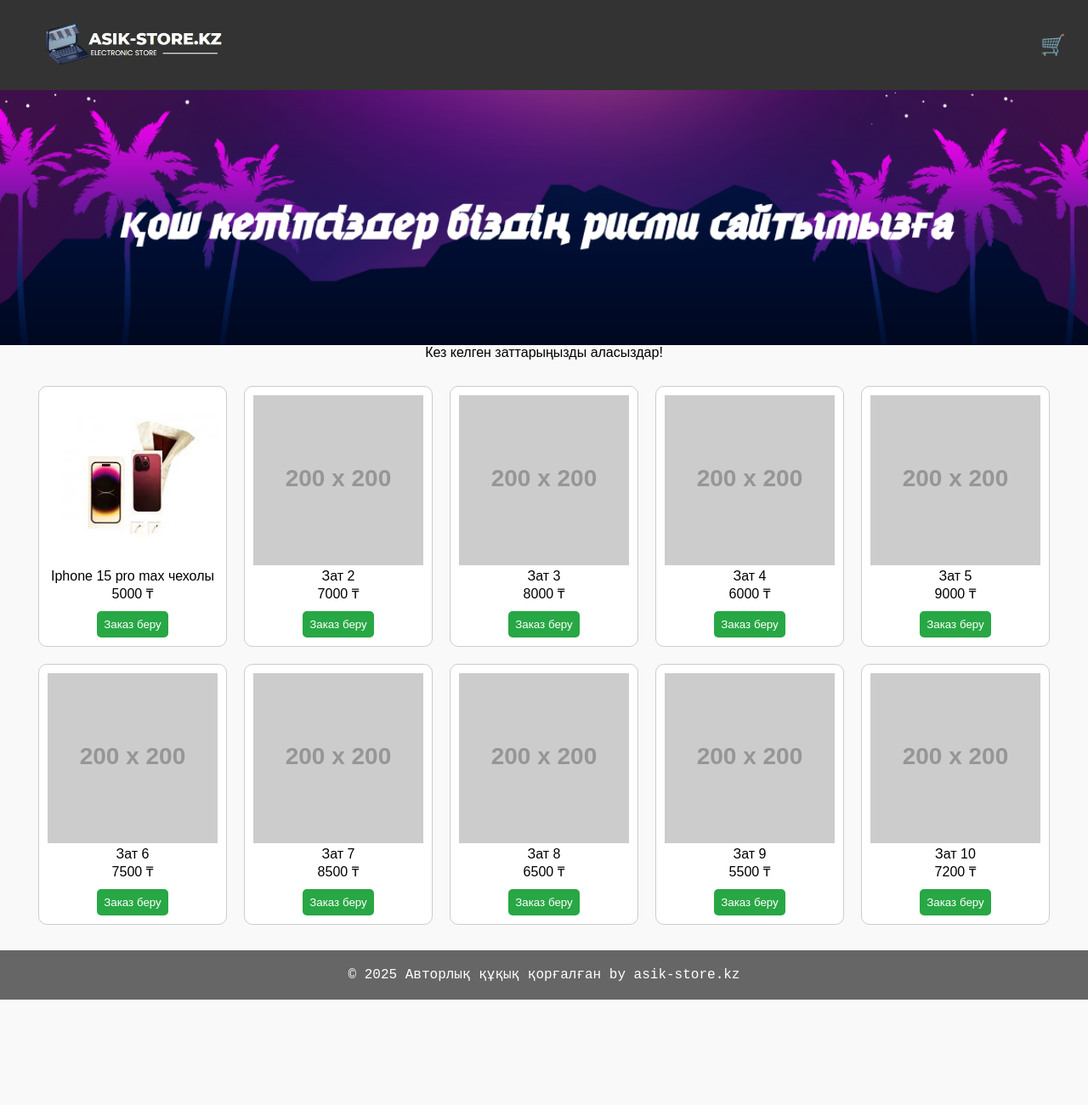
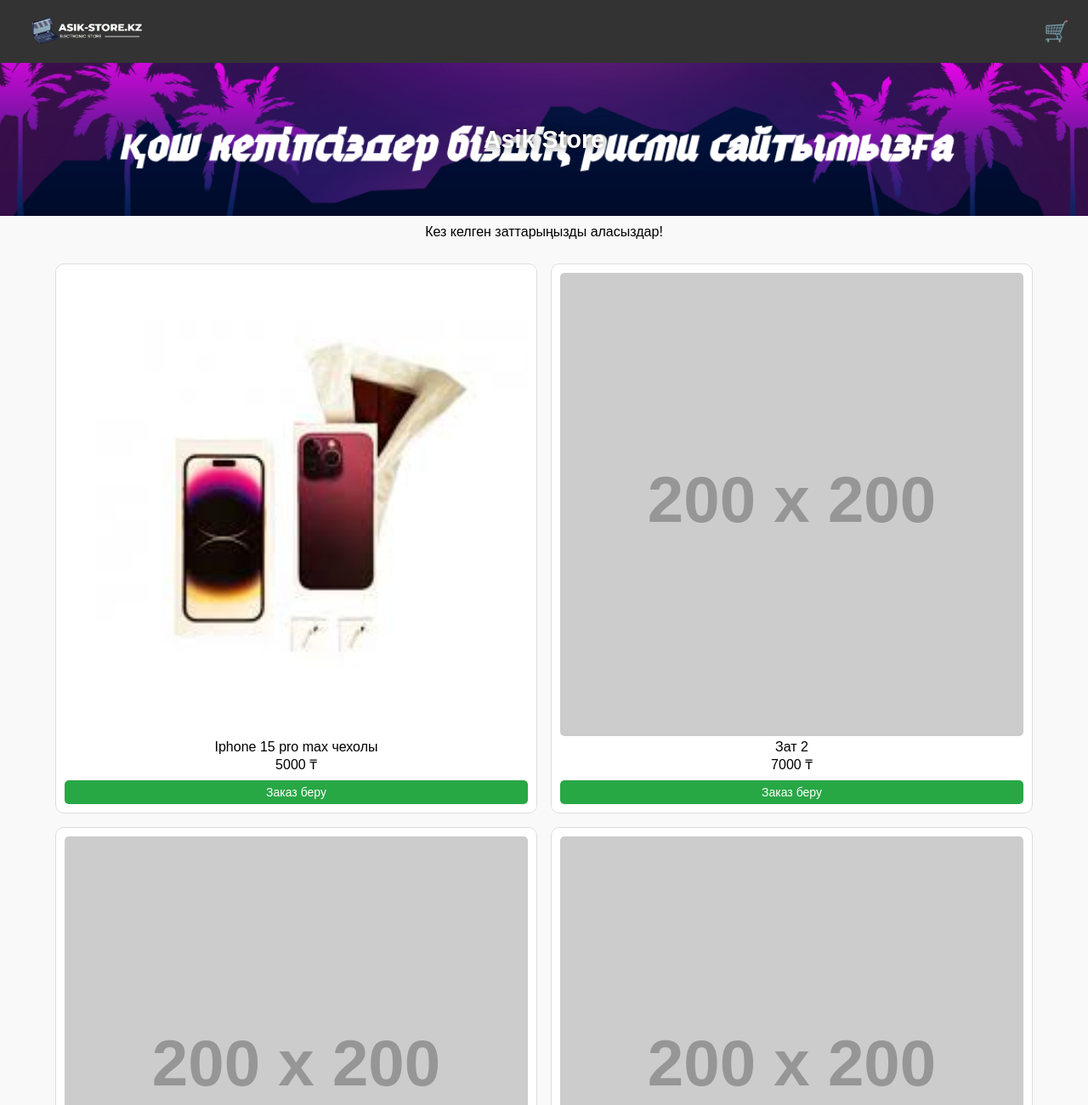
Before and after one commit to sansuzbaevasylkhan/asik-sstore.kz, a plain HTML site: page index.html in a window 1280 px wide. Shown: the top 1300 px of the page at 85% size. Before the commit the page ends 1176 px from the top, so only its background shows below. Drawn offline with Linux system fonts and the light colour scheme; placeholder pictures from the web are drawn by us.

Commit message:
Update index.html
Signed-off-by: sansuzbaevasylkhan <asylkhansansuzbaev73@gmail.com>

```diff
--- a/index.html
+++ b/index.html
@@ -14,16 +14,13 @@
     header {
       background-color: #333;
       color: white;
-      padding: 10px 20px;
+      padding: 10px 16px;
       display: flex;
       justify-content: space-between;
       align-items: center;
     }
-    .logo {
-      font-size: 24px;
-      font-weight: bold;
-      color: white;
-      text-decoration: none;
+    .logo img {
+      height: 50px;
     }
     .cart-btn {
       background: none;
@@ -33,14 +30,15 @@
       font-size: 24px;
     }
     .banner {
-      height: 300px;
+      height: 180px;
       display: flex;
       justify-content: center;
       align-items: center;
       color: white;
-      font-size: 2.5rem;
+      font-size: 1.8rem;
       font-weight: bold;
-      text-shadow: 0 0 10px rgba(0,0,0,0.7);
+      text-align: center;
+      text-shadow: 0 0 10px rgba(0,0,0,0.6);
       background-image: url('banner.png');
       background-size: cover;
       background-position: center;
@@ -49,39 +47,41 @@
       display: flex;
       flex-wrap: wrap;
       justify-content: center;
-      padding: 20px;
+      padding: 10px;
     }
     .product {
-      border: 1px solid #ccc;
+      background: white;
+      border: 1px solid #ddd;
       border-radius: 10px;
       padding: 10px;
-      margin: 10px;
-      width: 200px;
+      margin: 8px;
+      width: 45%;
+      box-sizing: border-box;
       text-align: center;
-      background-color: white;
     }
     .product img {
       width: 100%;
-      height: auto;
+      border-radius: 5px;
     }
     .product button {
-      margin-top: 10px;
+      margin-top: 8px;
       background-color: #28a745;
       color: white;
       border: none;
-      padding: 8px;
+      padding: 6px;
       border-radius: 5px;
-      cursor: pointer;
+      width: 100%;
+      font-size: 14px;
     }
     .footer {
       text-align: center;
-      padding: 20px;
-      font-family: 'Courier New', Courier, monospace;
-      background-color: #666666;
+      padding: 16px;
+      font-size: 14px;
+      background-color: #444;
       color: white;
     }
     .footer a {
-      color: #ffffff;
+      color: #fff;
       text-decoration: none;
     }
     .footer a:hover {
@@ -90,8 +90,9 @@
     .cart-container {
       position: fixed;
       top: 60px;
-      right: 20px;
-      width: 300px;
+      right: 10px;
+      width: 90%;
+      max-width: 320px;
       max-height: 400px;
       overflow-y: auto;
       background: white;
@@ -104,7 +105,7 @@
     }
     .cart-item {
       border-bottom: 1px solid #eee;
-      padding: 10px 0;
+      padding: 8px 0;
       display: flex;
       align-items: center;
       gap: 10px;
@@ -116,15 +117,22 @@
       border-radius: 5px;
     }
     .cart-item .info {
-      flex-grow: 1;
+      flex: 1;
     }
     .cart-item .order-btn {
       background-color: #25D366;
       color: white;
       border: none;
-      padding: 5px 10px;
+      padding: 5px 8px;
       border-radius: 5px;
+      font-size: 12px;
       cursor: pointer;
+    }
+
+    @media (max-width: 500px) {
+      .product {
+        width: 90%;
+      }
     }
   </style>
 </head>
@@ -132,23 +140,21 @@
 
 <header>
   <a href="#" class="logo">
-    <img src="logo.png" alt="Asik Store Logo" style="height: 80px;" />
+    <img src="logo.png" alt="Asik Store" />
   </a>
   <button class="cart-btn" onclick="toggleCart()">🛒</button>
 </header>
 
-<div class="banner"></div>
+<div class="banner">Asik Store</div>
 
-<center>Кез келген заттарыңызды аласыздар!<br></center>
+<center style="padding: 10px;">Кез келген заттарыңызды аласыздар!<br></center>
 
-<div class="products" id="product-list">
-  <!-- JavaScript арқылы автоматты түрде тауарлар қосылады -->
-</div>
+<div class="products" id="product-list"></div>
 
 <div class="cart-container" id="cart"></div>
 
 <div class="footer">
-  <span>© 2025 Авторлық құқық қорғалған by </span>
+  © 2025 Авторлық құқық қорғалған by
   <a href="https://instagram.com/asik-store.kz" target="_blank">asik-store.kz</a>
 </div>
 
@@ -158,12 +164,7 @@
     { name: "Зат 2", price: 7000, img: "https://via.placeholder.com/200" },
     { name: "Зат 3", price: 8000, img: "https://via.placeholder.com/200" },
     { name: "Зат 4", price: 6000, img: "https://via.placeholder.com/200" },
-    { name: "Зат 5", price: 9000, img: "https://via.placeholder.com/200" },
-    { name: "Зат 6", price: 7500, img: "https://via.placeholder.com/200" },
-    { name: "Зат 7", price: 8500, img: "https://via.placeholder.com/200" },
-    { name: "Зат 8", price: 6500, img: "https://via.placeholder.com/200" },
-    { name: "Зат 9", price: 5500, img: "https://via.placeholder.com/200" },
-    { name: "Зат 10", price: 7200, img: "https://via.placeholder.com/200" }
+    { name: "Зат 5", price: 9000, img: "https://via.placeholder.com/200" }
   ];
 
   const cart = [];
@@ -187,10 +188,10 @@
         <div class="cart-item">
           <img src="${item.img}" alt="${item.name}" />
           <div class="info">
-            <div><strong>${item.name}</strong></div>
-            <div>${item.price} ₸</div>
+            <strong>${item.name}</strong><br>
+            ${item.price} ₸
           </div>
-          <button class="order-btn" onclick="orderWhatsApp(${index})">Заказ беру</button>
+          <button class="order-btn" onclick="orderWhatsApp(${index})">Тапсырыс</button>
         </div>
       `;
     });
@@ -199,7 +200,7 @@
   function orderWhatsApp(index) {
     const item = cart[index];
     const message = `Сәлеметсіз бе! Мен келесі затқа тапсырыс бергім келеді:%0A🛍 ${item.name}%0A💵 ${item.price} ₸%0A🖼 Сурет: ${item.img}`;
-    const phoneNumber = "7759718378"; // Мында өз WhatsApp нөміріңізді жазыңыз
+    const phoneNumber = "7759718378";
     const url = `https://wa.me/${phoneNumber}?text=${message}`;
     window.open(url, '_blank');
   }
```
